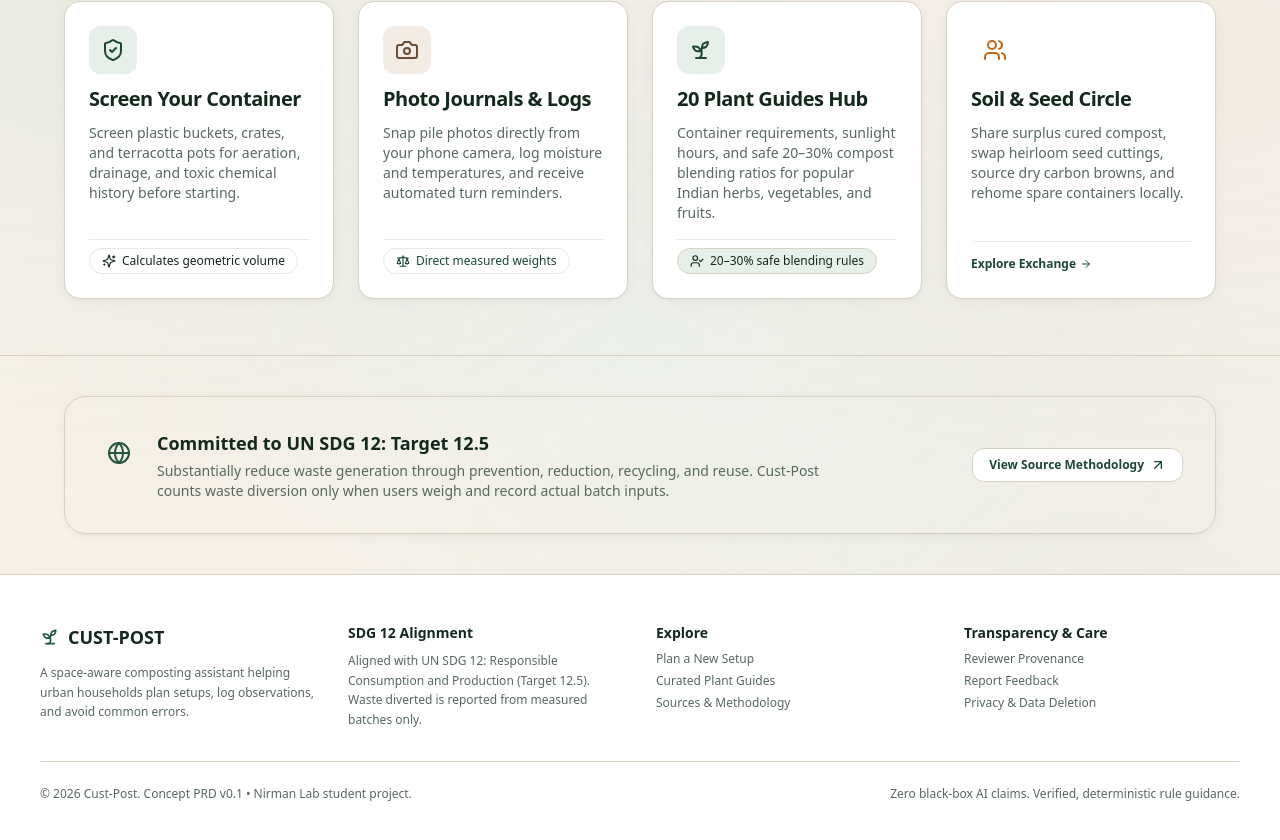
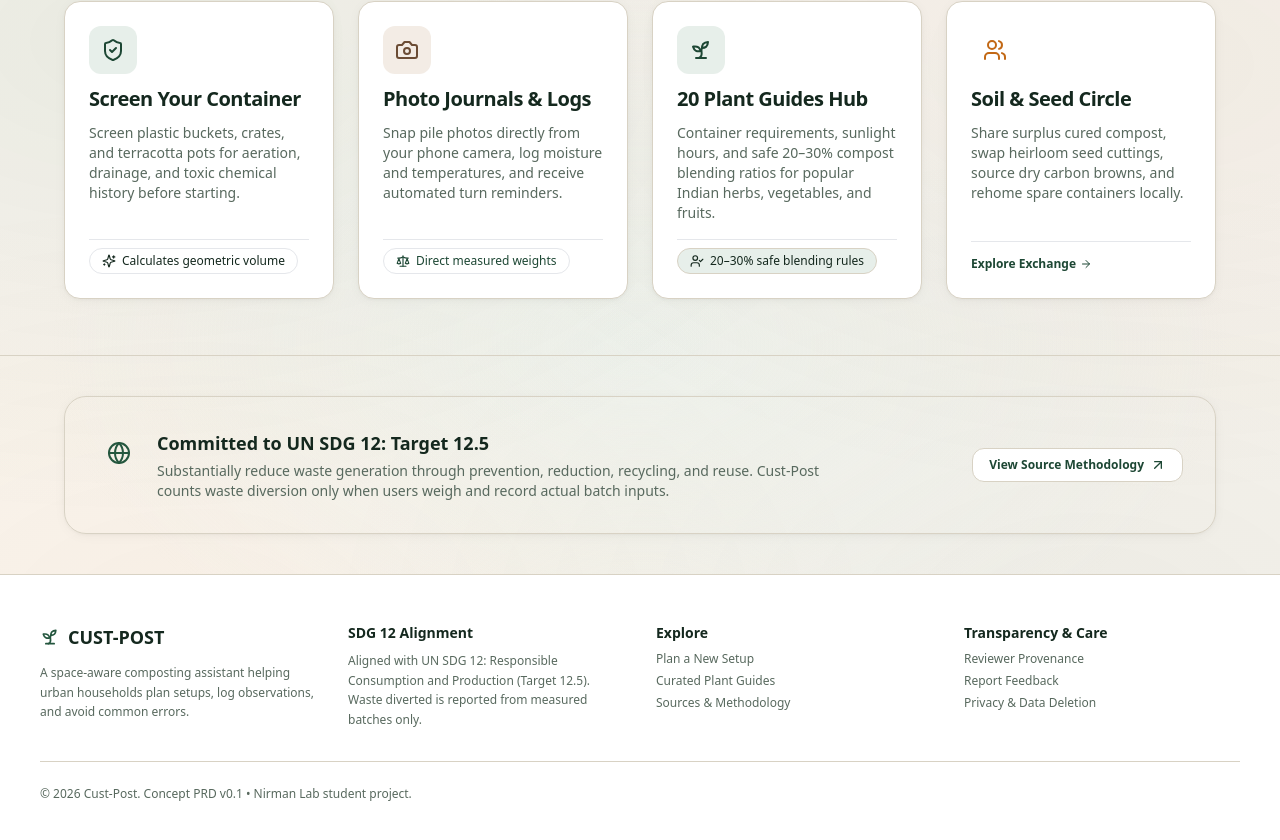
Before and after one commit to sumeetmisal2007-dev/Cust-Post, a Next.js app: page / in a window 1280 px wide. Shown: the part 855-1695 px from the top of the page. Built offline with nearby package versions, Linux system fonts and the light colour scheme; no server answers.

Commit message:
refactor(footer): remove deterministic rule claims text

```diff
--- a/src/components/layout/footer.tsx
+++ b/src/components/layout/footer.tsx
@@ -72,7 +72,6 @@ export function Footer() {
 
       <div className="max-w-content mx-auto mt-8 pt-6 border-t border-border flex flex-col sm:flex-row items-center justify-between text-xs text-muted/70 gap-4">
         <p>&copy; {new Date().getFullYear()} Cust-Post. Concept PRD v0.1 • Nirman Lab student project.</p>
-        <p>Zero black-box AI claims. Verified, deterministic rule guidance.</p>
       </div>
     </footer>
   );
```
